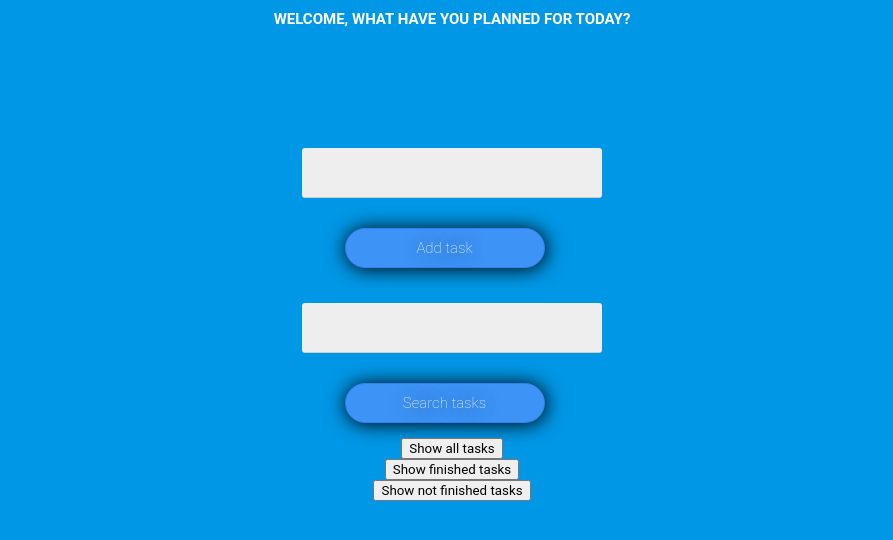
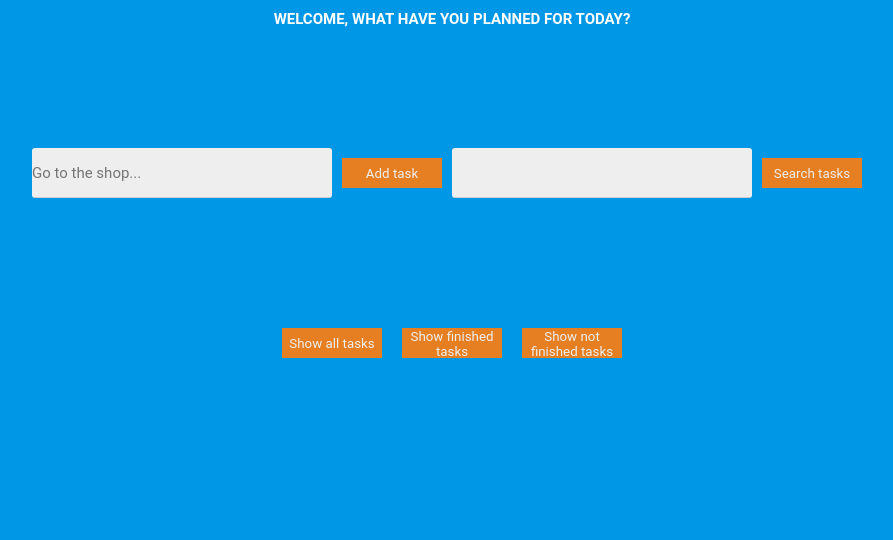
Before and after one commit to KrystianKaminski/to-do-list-vanillaJS, a plain HTML site: page index.html in a window 1280 px wide. Shown: the whole page, without its empty margins (188-1081 px from the left). Drawn offline with Linux system fonts and the light colour scheme.

Commit message:
Finished

```diff
--- a/script.js
+++ b/script.js
@@ -14,8 +14,10 @@
 
     makeUI() {
       const inputBox = document.createElement('div')
+      const optionsButtonContainer = document.createElement('div')
 
       const input = document.createElement('input')
+      const inputBorder = document.createElement('span')
       const inputSearch = document.createElement('input')
 
       const button = document.createElement('button')
@@ -25,10 +27,19 @@
       const notFinishedButton = document.createElement('button')
 
       inputBox.setAttribute('class', 'add-task-box')
+
       input.setAttribute('class', 'add-task-box__input')
+      input.setAttribute('placeholder', 'Go to the shop...')
       inputSearch.setAttribute('class', 'add-task-box__input')
+
       button.setAttribute('class', 'add-task-box__button')
       searchButton.setAttribute('class', 'add-task-box__button')
+
+      optionsButtonContainer.setAttribute('class', 'options-button')
+
+      allTasksButton.setAttribute('class', 'add-task-box__button')
+      finishedButton.setAttribute('class', 'add-task-box__button')
+      notFinishedButton.setAttribute('class', 'add-task-box__button')
 
       button.addEventListener('click', () => {
         this.addTask(input.value)
@@ -65,11 +76,13 @@
       inputBox.appendChild(inputSearch)
       inputBox.appendChild(searchButton)
 
-      inputBox.appendChild(allTasksButton)
-      inputBox.appendChild(finishedButton)
-      inputBox.appendChild(notFinishedButton)
+
+      optionsButtonContainer.appendChild(allTasksButton)
+      optionsButtonContainer.appendChild(finishedButton)
+      optionsButtonContainer.appendChild(notFinishedButton)
 
       this.container.appendChild(inputBox)
+      this.container.appendChild(optionsButtonContainer)
     }
 
     showFinishedTasks() {
--- a/style.css
+++ b/style.css
@@ -25,23 +25,14 @@ body {
   text-align: center;
 }
 
-.add-task-box,
-.option-buttons-container {
+.add-task-box {
   margin: 100px auto;
   display: flex;
+  padding-bottom: 20px;
+  flex-direction: row;
   justify-content: center;
-  align-items: center;
-  flex-direction: column;
-}
-
-.add-task-box__title {
-  margin: 0;
-  color: white;
-  text-transform: uppercase;
-}
-
-.add-task-box__input-box {
-  position: relative;
+  align-items: flex-end;
+  flex-wrap: wrap;
 }
 
 .add-task-box__input {
@@ -56,26 +47,6 @@ body {
   background-color: #eee;
 }
 
-.add-task-box__input~.add-task-box__input-border {
-  position: absolute;
-  bottom: 0;
-  left: 0;
-  width: 0;
-  height: 3px;
-  background-color: #44bd32;
-  transition: 0.4s;
-}
-
-.add-task-box__input:focus~.add-task-box__input-border {
-  width: 100%;
-  transition: 0.4s;
-}
-
-.task-list__title {
-  color: white;
-  text-transform: uppercase;
-  text-align: center;
-}
 
 .task-list__list {
   max-width: 70%;
@@ -116,26 +87,18 @@ body {
 }
 
 .add-task-box__button {
-  margin: 30px 15px 15px 0;
-  width: 200px;
-  background: #3d94f6;
-  border-radius: 20px;
-  color: #ffffff;
-  font-size: 15px;
-  font-weight: 100;
-  padding: 10px;
-  box-shadow: 1px 1px 20px 0px #000000;
-  text-shadow: 1px 1px 20px #000000;
-  border: solid #337fed 1px;
-  text-decoration: none;
-  display: inline-block;
-  cursor: pointer;
+  width: 100px;
+  height: 30px;
+  margin: 10px;
+  background-color: #e67e22;
+  border: 0;
+  color: #ecf0f1;
+  transition: all .3s;
 }
 
 .add-task-box__button:hover {
-  background: #1e62d0;
-  background-image: linear-gradient(to bottom, #1e62d0, #3d94f6);
-  text-decoration: none;
+  background-color: #c0392b;
+  cursor: pointer;
 }
 
 @media (min-width: 1024px) {
@@ -143,3 +106,8 @@ body {
     flex-direction: row;
   }
 }
+
+.options-button {
+  display: flex;
+  justify-content: center;
+}
```
Also changed, not shown: index.html (+0 -17 lines).
